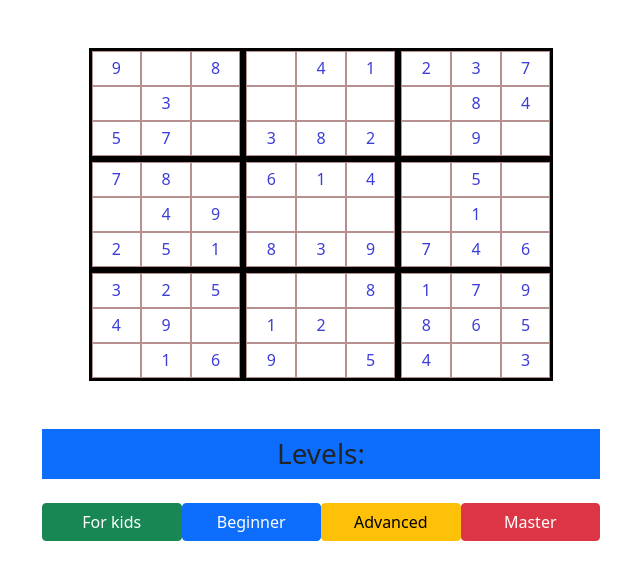
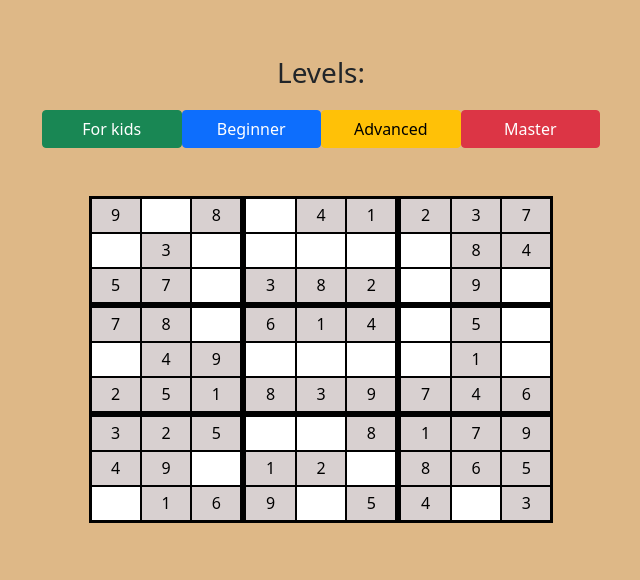
Before and after one commit to schrudolf/js-Sudoku, a website: page index.html in a window 1280 px wide. Shown: the whole page, without its empty margins (319-959 px from the left). Drawn offline with nearby package versions, Linux system fonts and the light colour scheme.

Commit message:
better UI and insert value

```diff
--- a/index.html
+++ b/index.html
@@ -13,16 +13,16 @@
 
 <body onload="restart(1)">
     <div class="container mt-5">
+        <div class="row col-md-6 col-sm-12 m-auto d-flex justify-content-between">
+            <h3 class="text-center  p-2">Levels:</h3>
+            <button class="mt-1 col-md-3 col-sm-6 btn btn-success text-center" onclick="restart(0)">For kids</button>
+            <button class="mt-1 col-md-3 col-sm-6 btn btn-primary text-center" onclick="restart(1)">Beginner</button>
+            <button class="mt-1 col-md-3 col-sm-6 btn btn-warning text-center" onclick="restart(2)">Advanced</button>
+            <button class="mt-1 col-md-3 col-sm-6 btn btn-danger text-center" onclick="restart(3)">Master</button>
+        </div>
+    </div>
+    <div class="container mt-5 mb-3">
         <div id="sudoku" class="row col-md-5 col-sm-12 m-auto"></div>
-    </div>
-    <div class="container mt-5">
-        <div class="row col-md-6 col-sm-12 m-auto">
-            <h3 class="text-center bg-primary p-2">Levels:</h3>
-            <button class="mt-3 col-3 btn btn-success text-center" onclick="restart(0)">For kids</button>
-            <button class="mt-3 col-3 btn btn-primary text-center" onclick="restart(1)">Beginner</button>
-            <button class="mt-3 col-3 btn btn-warning text-center" onclick="restart(2)">Advanced</button>
-            <button class="mt-3 col-3 btn btn-danger text-center" onclick="restart(3)">Master</button>
-        </div>
     </div>
     <script src="sudoku/app.js"></script>
     <script src="https://cdn.jsdelivr.net/npm/bootstrap@5.0.2/dist/js/bootstrap.bundle.min.js"
--- a/sudoku.css
+++ b/sudoku.css
@@ -3,14 +3,24 @@
     padding: 0;
 }
 
+body {
+    background-color: burlywood;
+}
+
 .square {
-    border: 3px solid black;
+    border: 2px solid black;
     padding: 0;
     margin: auto
 }
 
 .smallSquare {
-    border: 1px solid rgb(182, 143, 143);
+    border: 1px solid rgb(0, 0, 0);
     padding-top: 4px;
-    color: rgb(61, 61, 216);
+    color: rgb(0, 0, 0);
+    background-color: rgb(216, 208, 208);
 }
+.smallEmtySquare {
+    padding-top: 4px;
+    color: rgb(0, 0, 0);
+    background-color: rgb(216, 208, 208);
+}
--- a/sudoku/app.js
+++ b/sudoku/app.js
@@ -20,6 +20,8 @@ let difficulty = [2, 4, 6, 7]
 const tryLimit = 1000;
 let stopper = 0;
 let exit = 0;
+
+
 
 // Generate 3x3 squares here.
 async function createNineSquare(level) {
@@ -48,7 +50,7 @@ async function createNineSquare(level) {
         await createSquareNine()
         // Generate end
 
-        if (successSudokuTable) {
+        if (successSudokuTable) { // Create new view
             nextSquare = 0;
             while (view.firstChild) { // Remove last board
                 view.removeChild(view.firstChild);
@@ -65,6 +67,16 @@ async function createNineSquare(level) {
                     nineSquare.style = "min-height: 35px"
                     if (await randomNumbers() < difficulty[gameLevel]) {
                         nineSquare.innerHTML = "";
+                        nineSquare.style.backgroundColor = "white"
+                        nineSquare.addEventListener("click", function(){
+                            let value = parseInt(prompt("Enter a number: (1-9)"));
+                            if(isNaN(value) || value < 1 || value > 9){
+                                alert("Only numbers 1-9")
+                            }
+                            else {
+                                nineSquare.innerHTML = value;
+                            }
+                        })
                     } else {
                         nineSquare.innerHTML = `${newTable[nextSquare][i]}`;
                     }
```
